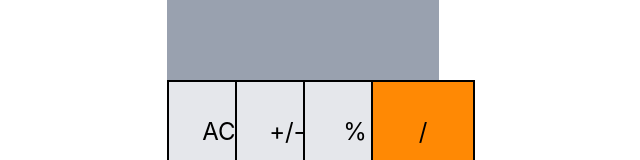
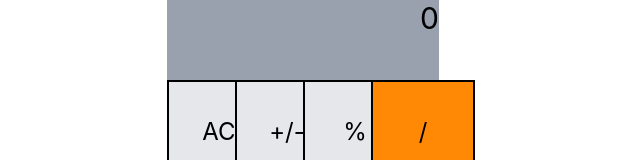
Before and after one commit to Zerro2003/Calcula, a React (Vite) app: page / in a window 1280 px wide. Shown: the top 160 px of the page, without its empty margins (337-977 px from the left). Built offline with nearby package versions, Linux system fonts and the light colour scheme.

Commit message:
app change input value

```diff
--- a/src/App.tsx
+++ b/src/App.tsx
@@ -3,7 +3,7 @@ import ButtonGrid from "./comps/ButtonGrid";
 import Display from "./comps/Display";
 type Ope = "+" | "-" | "*" | "/" | "%";
 export default function App() {
-  const [num, setNumber] = useState<string>("");
+  const [num, setNumber] = useState<string>("0");
   const [prevNumber, setPrev] = useState<string>("");
   const [operator, setOpe] = useState<Ope | null>(null);
 
```
